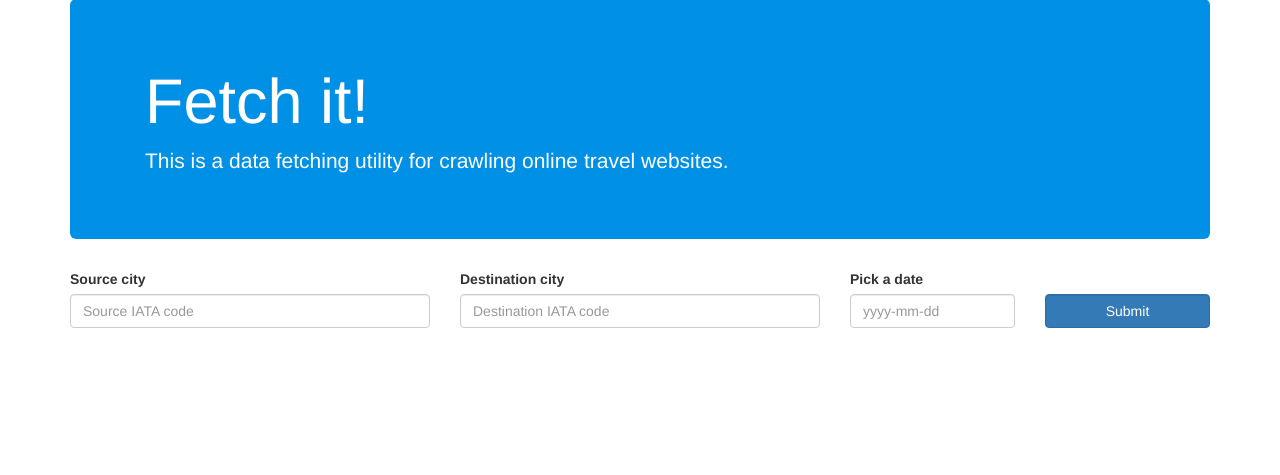
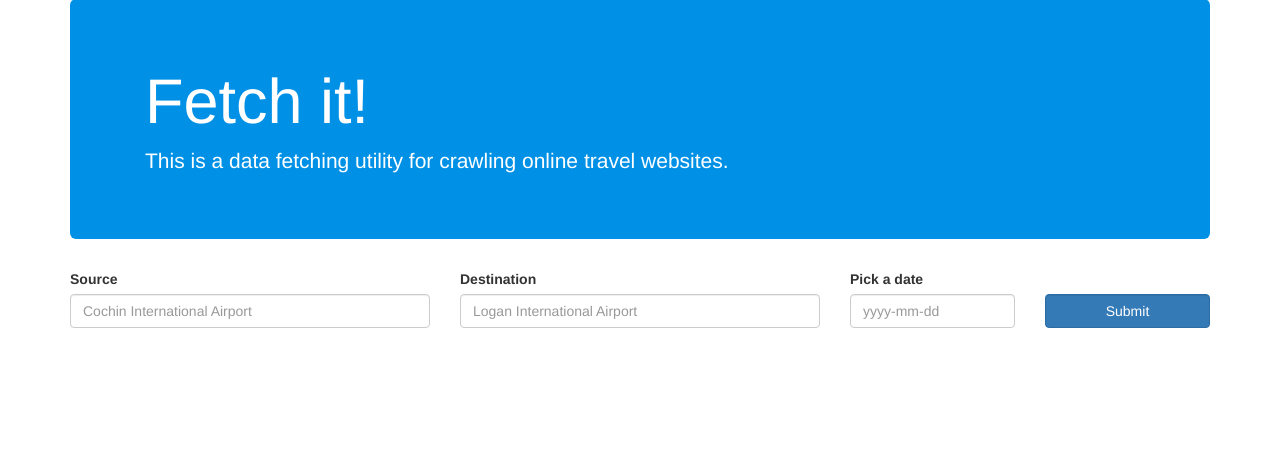
Before and after one commit to ksrajath7/Fetch, a Flask app: page / in a window 1280 px wide. Shown: the part 73-548 px from the top of the page. Run offline with Flask 2, Linux system fonts and the light colour scheme; some libraries are stand-ins or nearby versions.

Commit message:
Minor bug fix

```diff
--- a/app/templates/export.html
+++ b/app/templates/export.html
@@ -31,9 +31,9 @@
                         <th>Destination</th>
                         <th>Arrival Time</th>
                         <th>Departure Time</th>
-                        <td rowspan="{{ it.flights|length }}">{{ it.duration }}</td>
-                        <td rowspan="{{ it.flights|length }}">{{ it.price_per_adult }}</td>
-                        <td rowspan="{{ it.flights|length }}">{{ it.tax }}</td>
+                        <td rowspan="{{ it.flights|length + 1}}">{{ it.duration }}</td>
+                        <td rowspan="{{ it.flights|length + 1 }}">{{ it.price_per_adult }}</td>
+                        <td rowspan="{{ it.flights|length + 1 }}">{{ it.tax }}</td>
                     </tr>
                     {% for flight in it.flights %}
                         <tr>
--- a/app/templates/index.html
+++ b/app/templates/index.html
@@ -12,7 +12,7 @@
             <form action="/display"  method="POST" id="input_form">
                 <div class="form-row">
                     <div class="form-group col-md-4">
-                            <label for="source-city-input">Source city</label>
+                            <label for="source-city-input">Source</label>
 
                             <!-- <input list="source" class="form-control" name="source_city" id="source-city-input" placeholder="Source city">
                             <datalist id="source">
@@ -24,7 +24,7 @@
                             <input type='text'
                                     autocomplete="off"
                                     id='source-city-input'
-                                    placeholder="Source IATA code"
+                                    placeholder="Cochin International Airport"
                                     class='flexdatalist form-control'
                                     data-data = "{{ url_for('static', filename='json/airports.json') }}"
                                     data-search-in='name'
@@ -45,13 +45,13 @@
                             </select> -->
                     </div>
                     <div class="form-group col-md-4">
-                            <label for="dest-city-input">Destination city</label>
+                            <label for="dest-city-input">Destination</label>
 
 
                             <input type='text'
                                     autocomplete="off"
                                     id='dest-city-input'
-                                    placeholder="Destination IATA code"
+                                    placeholder="Logan International Airport"
                                     class='flexdatalist form-control'
                                     data-data = "{{ url_for('static', filename='json/airports.json') }}"
                                     data-search-in='name'
```
